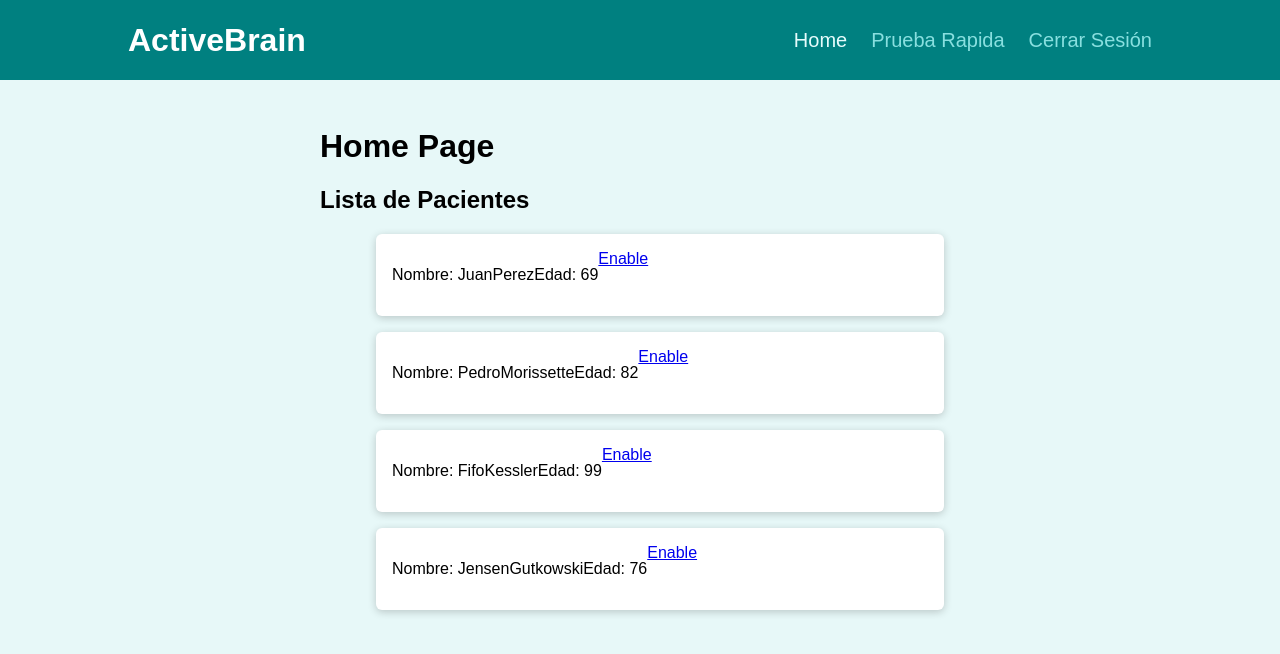
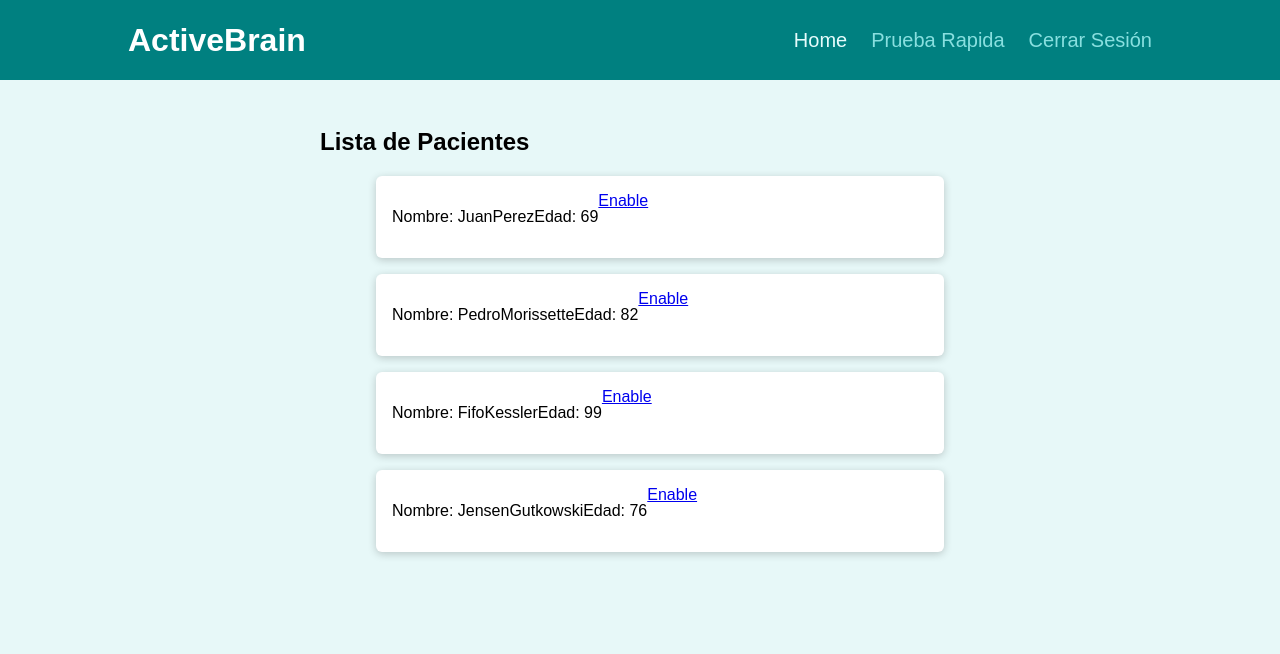
Before and after one commit to josecarlosmemo/activeBrain, a React (Create React App) app: page /home in a window 1280 px wide. Shown: the top 654 px of the page. Built offline with nearby package versions, Linux system fonts and the light colour scheme; what react-unity-webgl would draw is missing.

Commit message:
Cambios de Estilo

```diff
--- a/src/pages/Home.js
+++ b/src/pages/Home.js
@@ -3,7 +3,6 @@ import ListaPacientes from "../components/pacientes/ListaPacientes";
 function Home() {
   return (
     <Fragment>
-      <h1>Home Page</h1>
       <ListaPacientes />
     </Fragment>
   );
```
